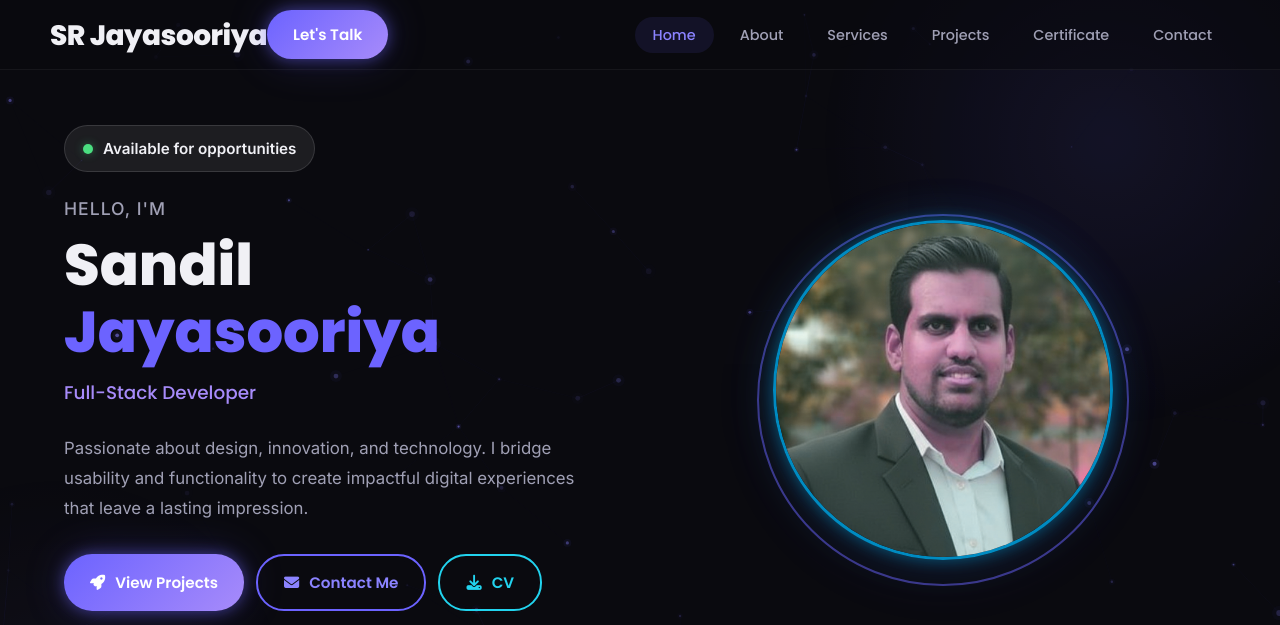
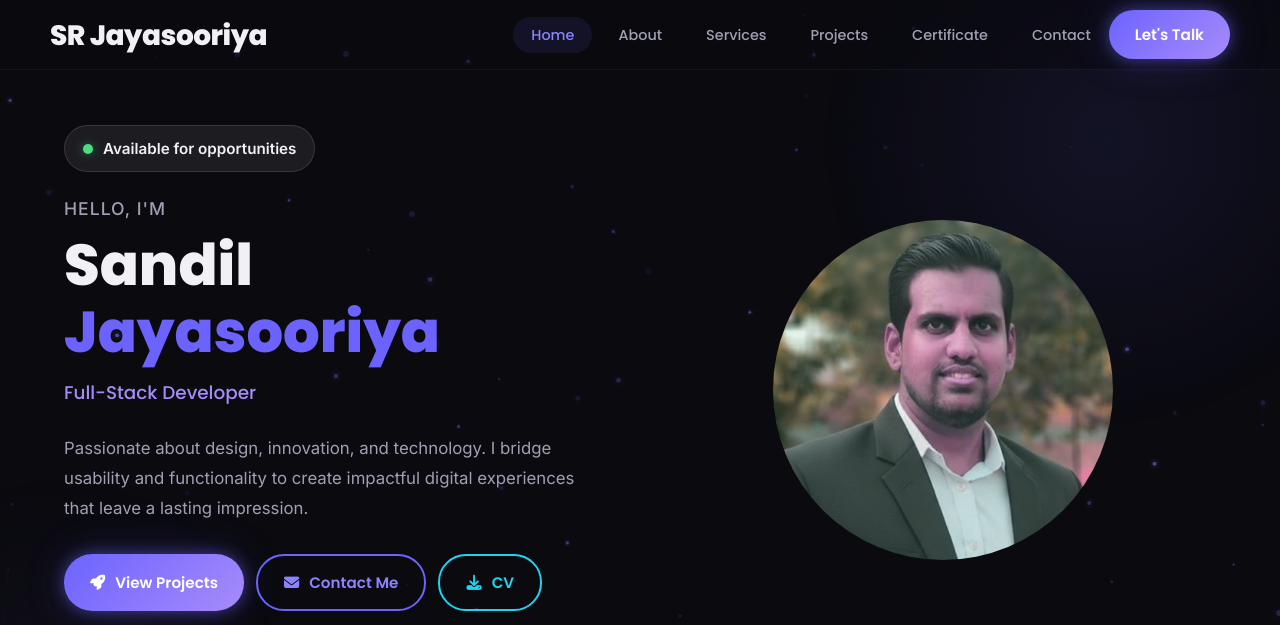
Before and after one commit to sandil06/MyPortfolio, a plain HTML site: page index.html in a window 1280 px wide. Shown: the top 625 px of the page. Drawn offline with Linux system fonts and the light colour scheme; animation ran at ten frames a second.

Commit message:
update Home

```diff
--- a/index.html
+++ b/index.html
@@ -18,12 +18,6 @@
     <nav id="navbar">
         <div class="nav-container">
             <a href="#home" class="nav-logo">SR Jayasooriya<span class="accent"></span></a>
-            <div class="nav-right">
-                <a href="#contact" class="btn btn-primary nav-action">Let's Talk</a>
-                <button class="nav-toggle" id="navToggle" aria-label="Toggle navigation">
-                    <span></span><span></span><span></span>
-                </button>
-            </div>
             <ul class="nav-links" id="navLinks">
                 <li><a href="#home" class="nav-link active">Home</a></li>
                 <li><a href="#about" class="nav-link">About</a></li>
@@ -32,6 +26,12 @@
                 <li><a href="#certificate" class="nav-link">Certificate</a></li>
                 <li><a href="#contact" class="nav-link">Contact</a></li>
             </ul>
+            <div class="nav-right">
+                <a href="#contact" class="btn btn-primary nav-action">Let's Talk</a>
+                <button class="nav-toggle" id="navToggle" aria-label="Toggle navigation">
+                    <span></span><span></span><span></span>
+                </button>
+            </div>
         </div>
     </nav>
 
--- a/style.css
+++ b/style.css
@@ -615,23 +615,9 @@ ul {
     height: 340px;
 }
 
-.profile-ring {
-    position: absolute;
-    inset: -12px;
-    border-radius: var(--radius-full);
-    border: 2px solid var(--primary);
-    opacity: 0.5;
-    animation: pulse-ring 3s ease-in-out infinite;
-}
-
+.profile-ring,
 .profile-glow {
-    position: absolute;
-    inset: -30px;
-    border-radius: var(--radius-full);
-    background: radial-gradient(circle, var(--primary-glow), transparent 70%);
-    filter: blur(30px);
-    z-index: -1;
-    animation: glow-pulse 3s ease-in-out infinite;
+    display: none;
 }
 
 .profile-img {
@@ -639,9 +625,9 @@ ul {
     height: 100%;
     border-radius: var(--radius-full);
     object-fit: cover;
-    border: 3px solid var(--primary);
-    box-shadow: var(--neon-glow);
-    animation: float 5s ease-in-out infinite;
+    border: none;
+    box-shadow: none;
+    animation: none;
 }
 
 /* Scroll indicator */
```
